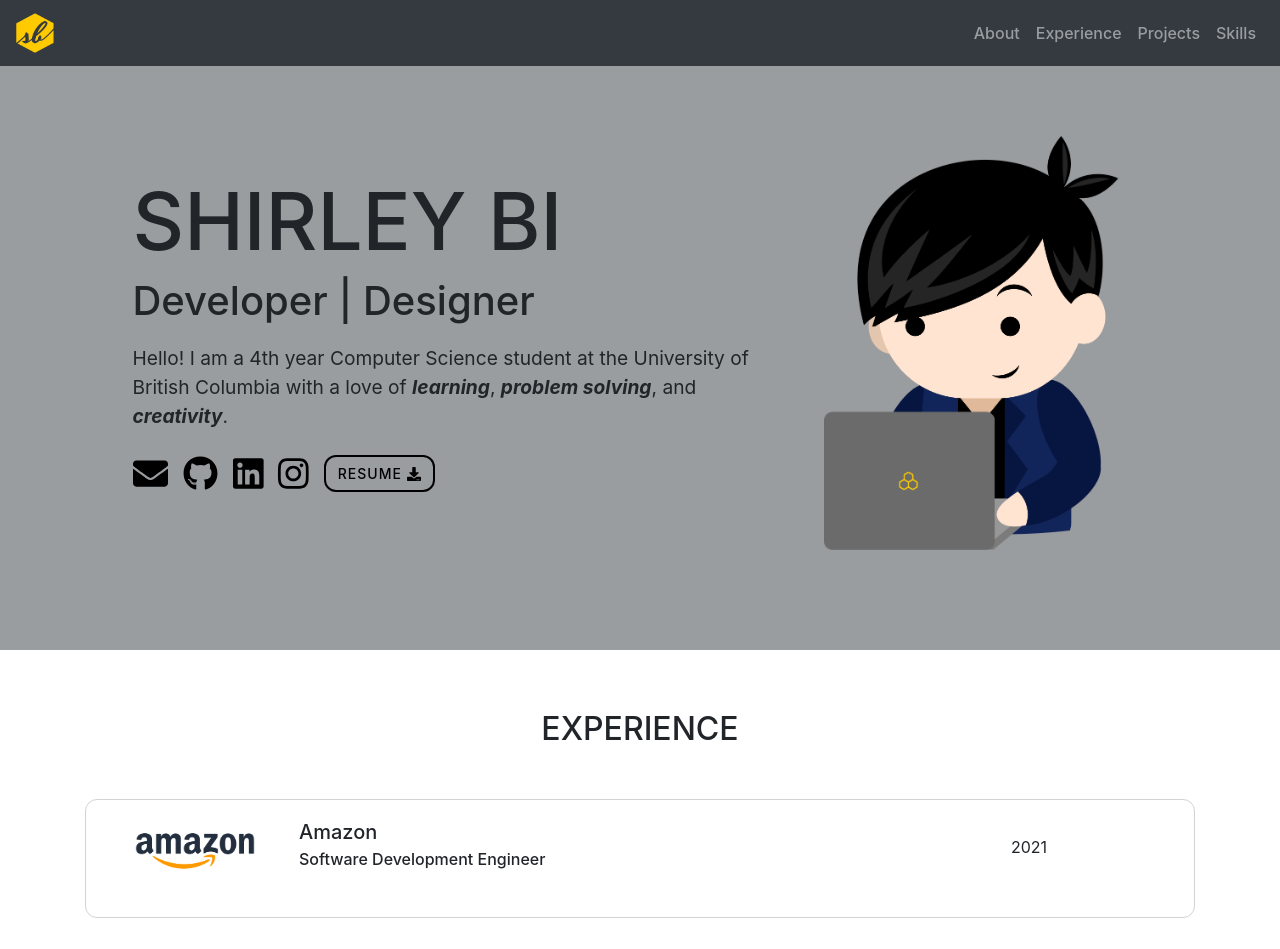
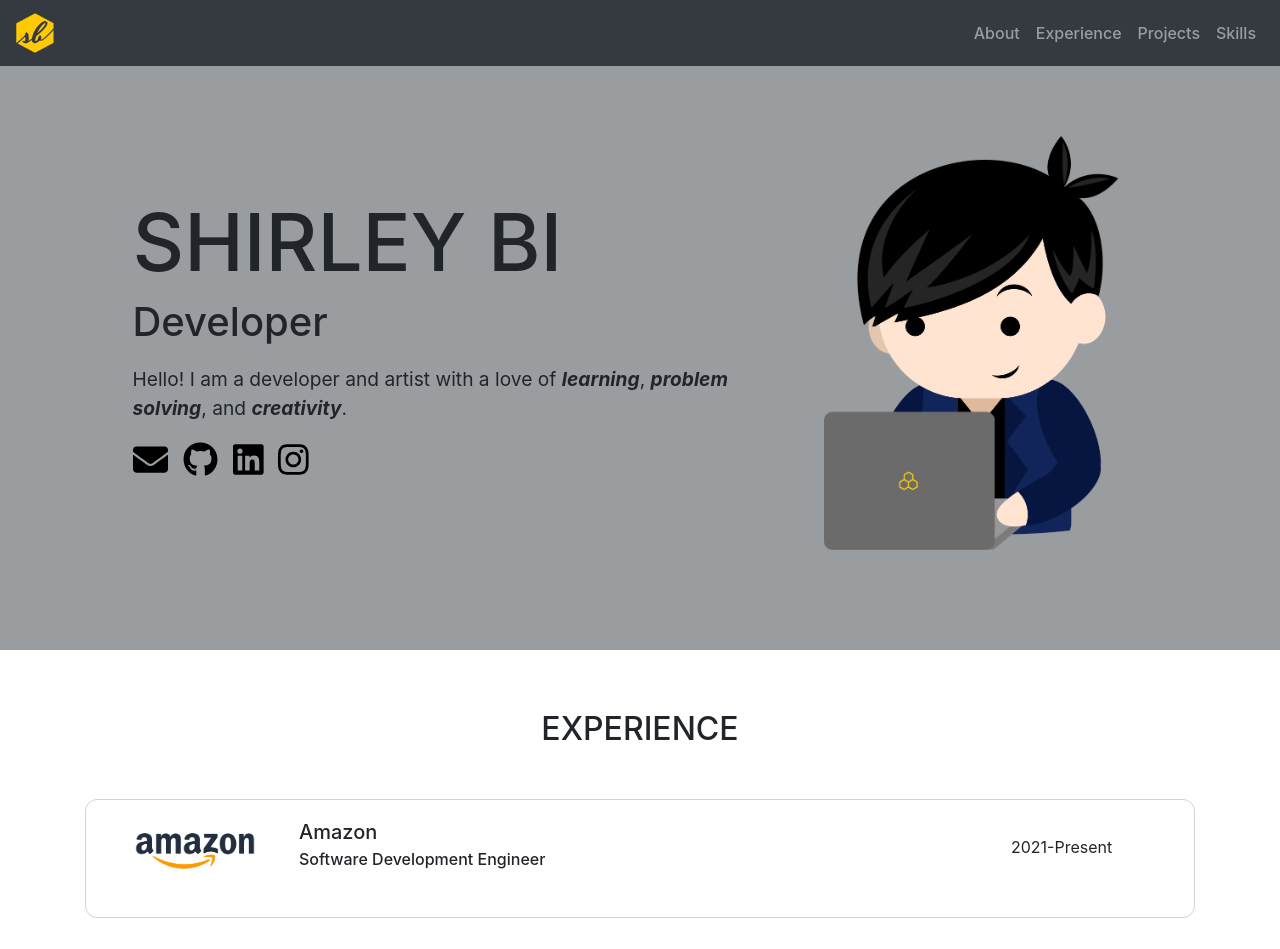
Before and after one commit to shirleywbi/shirleywbi.github.io, a React (Create React App) app in the folder portfolio/: page / in a window 1280 px wide. Shown: the top 949 px of the page. Built offline with nearby package versions, Linux system fonts and the light colour scheme.

Commit message:
update work status and description

```diff
--- a/portfolio/src/components/Banner.jsx
+++ b/portfolio/src/components/Banner.jsx
@@ -12,9 +12,9 @@ const Banner = () => {
                     <Col className={"welcome-text-container"} xs={7}>
                         <div className="welcome-text">
                             <h1 id="welcome-text-heading">Shirley Bi</h1>
-                            <h2 id="welcome-text-subheading">Developer | Designer</h2>
+                            <h2 id="welcome-text-subheading">Developer</h2>
                             <div id="welcome-text-content">
-                                <span>Hello! I am a 4th year Computer Science student at the University of British Columbia with a love of </span>
+                                <span>Hello! I am a developer and artist with a love of </span>
                                 <span><b><i>learning</i></b>, </span>
                                 <span><b><i>problem solving</i></b>, and </span>
                                 <span><b><i>creativity</i></b>.</span>
@@ -40,13 +40,15 @@ const Banner = () => {
                                     icon={["fab", "instagram"]}
                                     href={"https://www.instagram.com/shirleybi.design/"}
                                 />
-                                <a
+                                {
+                                // TODO: Re-enable if actively looking for work.
+                                /* <a
                                     className="btn outlined-btn"
                                     href={require("../assets/SBi_Resume.pdf")}
                                     download="SBi_Resume.pdf"
                                 >
                                     Resume <IconWithLabel icon={["fa", "download"]} />
-                                </a>
+                                </a> */}
                             </div>
                         </div>
                     </Col>
--- a/portfolio/src/components/SkillsSection.jsx
+++ b/portfolio/src/components/SkillsSection.jsx
@@ -5,6 +5,7 @@ import { Container, Row, Col } from 'react-bootstrap';
 import "../styles/SkillsSection.css";
 
 const SkillsSection = ({id}) => {
+    // TODO: Other skills - PHP, Vue, Jest
     const skills = [
         {
             name: 'Java',
--- a/portfolio/src/components/WorkExpSection.jsx
+++ b/portfolio/src/components/WorkExpSection.jsx
@@ -7,7 +7,7 @@ const experiences = [
     {
         company: "Amazon",
         title: "Software Development Engineer",
-        dateRange: "2021",
+        dateRange: "2021-Present",
         logo: require("../assets/icons/amazon.png"),
         description: ""
     },
```
